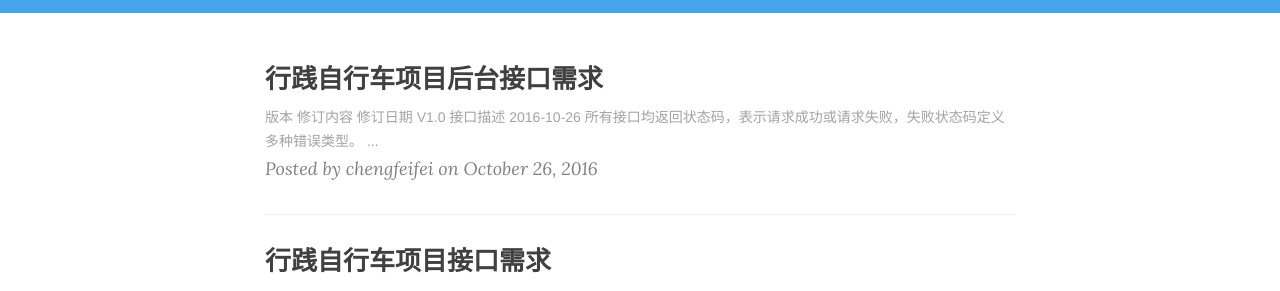
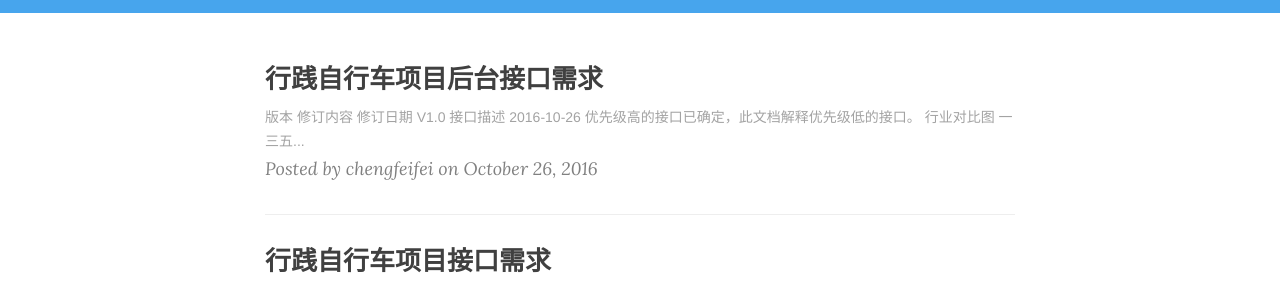
Before and after one commit to chengfeifei/chengfeifei.github.io, a Jekyll site: the page built from index.html, in a window 1280 px wide. Shown: the part 415-706 px from the top of the page. Built offline with Jekyll 4.4.1, drawn with Linux system fonts in a browser that asks for light colours; nearby versions of some CDN libraries; the list of posts is cut into pages by our own code; part of the change alters nothing that is shown.

Commit message:
edit
edit

```diff
--- a/_posts/2016-10-26-zixingche-xuqiu-jiekou2.md
+++ b/_posts/2016-10-26-zixingche-xuqiu-jiekou2.md
@@ -10,13 +10,7 @@ tags: [接口需求]
 ------|--------------------------|------------|
  V1.0 | 接口描述 | 2016-10-26 |
 
->所有接口均返回状态码，表示请求成功或请求失败，失败状态码定义多种错误类型。
->
->参数标记可空的为可空参数，未标记的为非空参数。
->
 >优先级高的接口已确定，此文档解释优先级低的接口。
->
->此文档提到的字段是根据前端业务需求需要特别指明的字段，并不是这个接口只含有这几个字段。
 
 ### 行业对比图
 
@@ -96,10 +90,11 @@ tags: [接口需求]
 
 ![](http://7xsv37.com1.z0.glb.clouddn.com/zixingche_houtai_meiriyongche.png)
 
-此页面有两种展示方式，请确认：
+展示所有站点的总体情况，显示当天起往前共7天数据，日期范围可修改再次搜索。
 
-1. 默认展示第一个投入使用的站点，显示当天起往前共7天数据，站点、日期范围可修改再次搜索。
-2. 展示所有站点的总体情况，显示当天起往前共7天数据，日期范围可修改再次搜索。
+**页面去掉字段：**
+
+* 站点
 
 ---
 
```
